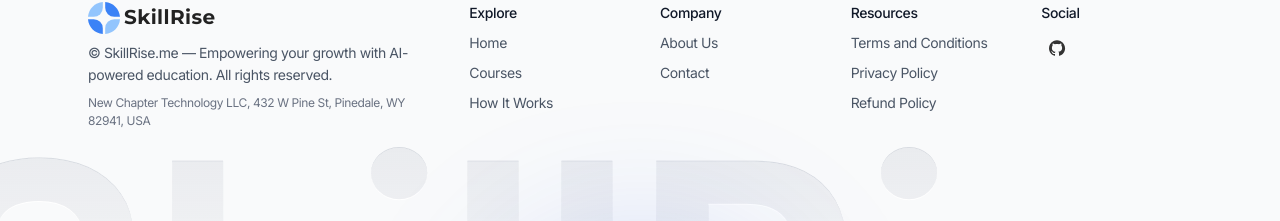
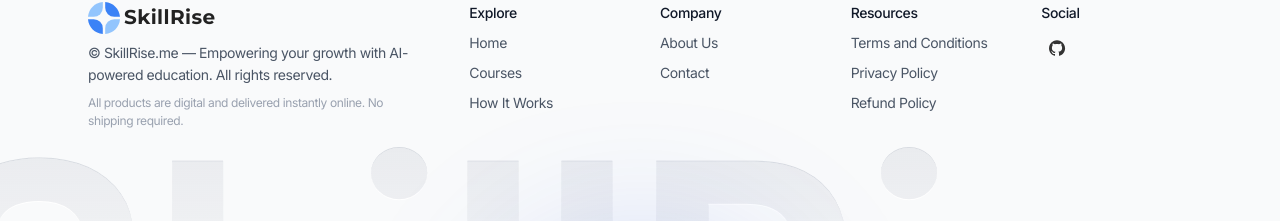
Before and after one commit to newchaptertech/skillrise, a Next.js app: page / in a window 1280 px wide. Shown: the part 3769-3990 px from the top of the page. Built offline with nearby package versions, Linux system fonts and the light colour scheme.

Commit message:
Update Footer component text to reflect digital product delivery, enhancing clarity and user information.

```diff
--- a/components/ui/footer.tsx
+++ b/components/ui/footer.tsx
@@ -16,8 +16,9 @@ export default function Footer({ border = false }: { border?: boolean }) {
               &copy; SkillRise.me — Empowering your growth with AI-powered
               education. All rights reserved.
             </div>
-            <div className="text-xs text-gray-500 mt-1">
-              New Chapter Technology LLC, 432 W Pine St, Pinedale, WY 82941, USA
+            <div className="text-xs text-gray-400 mt-1">
+              All products are digital and delivered instantly online. No
+              shipping required.
             </div>
           </div>
 
```
